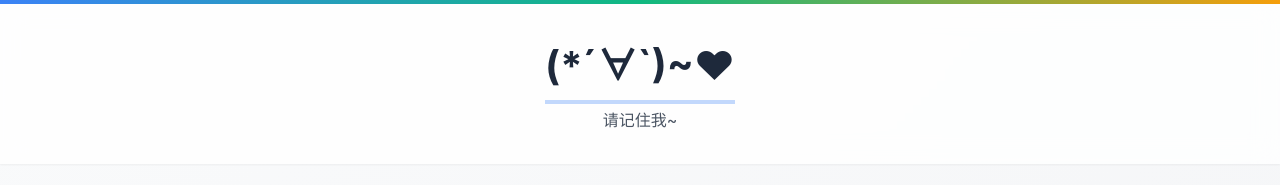
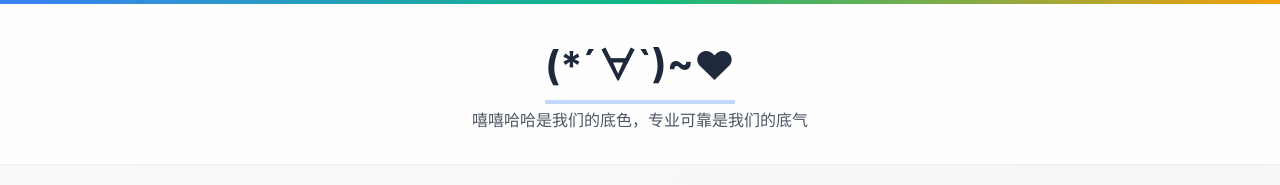
Before and after one commit to happyman6666/photos, a plain HTML site: page index.html in a window 1280 px wide. Shown: the top 185 px of the page. Drawn offline with nearby package versions, Linux system fonts and the light colour scheme.

Commit message:
Update index.html

```diff
--- a/index.html
+++ b/index.html
@@ -3,7 +3,7 @@
 <head>
     <meta charset="UTF-8">
     <meta name="viewport" content="width=device-width, initial-scale=1.0">
-    <title>(*´∀`)~♥</title>
+    <title>(*xx´∀hh`)~♥</title>
     <script src="https://cdn.tailwindcss.com"></script>
     <link href="https://cdn.jsdelivr.net/npm/font-awesome@4.7.0/css/font-awesome.min.css" rel="stylesheet">
 
@@ -158,7 +158,7 @@
                 (*´∀`)~♥
                 <span class="absolute -bottom-2 left-0 w-full h-1 bg-primary/30 transform scale-x-0 transition-transform duration-300 origin-left"></span>
             </h1>
-            <p class="text-gray-600 mt-3 max-w-md mx-auto">请记住我~</p>
+            <p class="text-gray-600 mt-3 max-w-md mx-auto">嘻嘻哈哈是我们的底色，专业可靠是我们的底气</p>
         </div>
     </header>
 
```
